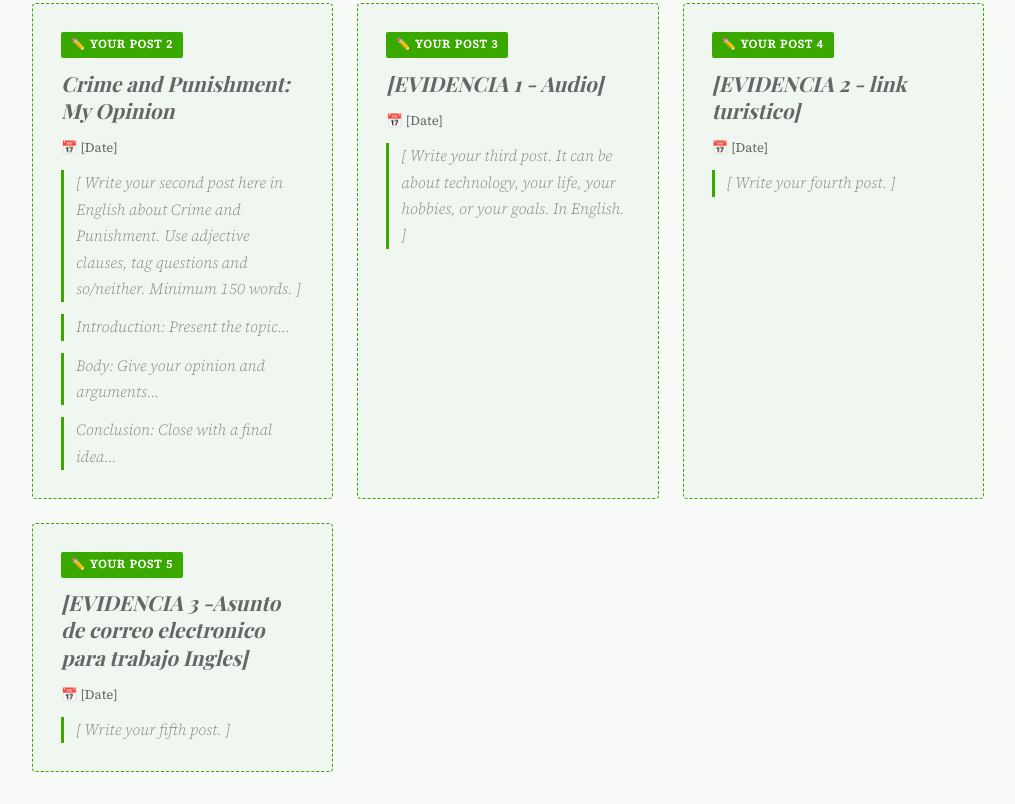
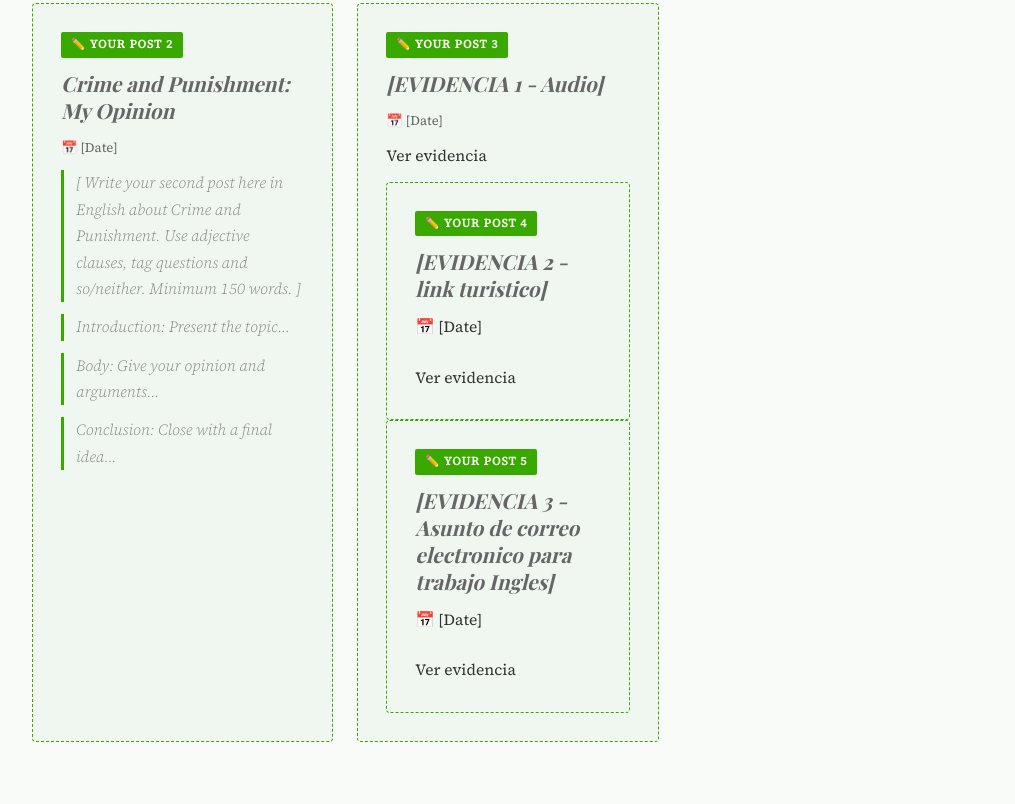
Before and after one commit to anipasv-blip/my-english-blog, a plain HTML site: page index.html in a window 1280 px wide. Shown: the part 2076-2880 px from the top of the page, without its empty margins (132-1147 px from the left). Drawn offline with nearby package versions, Linux system fonts and the light colour scheme.

Commit message:
Update index.html

```diff
--- a/index.html
+++ b/index.html
@@ -124,9 +124,11 @@
           <h3 class="post-title post-placeholder">[EVIDENCIA 1 - Audio]</h3>
           <p class="post-date">📅 [Date]</p>
           <div class="post-body">
-            <p class="placeholder-text">[ Write your third post. It can be about technology, your life, your hobbies, or your goals. In English. ]</p>
-          </div>
-        </article>
+            <p>
+             <a href="EVIDENCIA 1 - Audio.pdf" target="_blank">
+             Ver evidencia
+              </a>
+            </p>
 
         <!-- POST 4 -->
         <article class="post-card template">
@@ -134,7 +136,11 @@
           <h3 class="post-title post-placeholder">[EVIDENCIA 2 - link turistico]</h3>
           <p class="post-date">📅 [Date]</p>
           <div class="post-body">
-            <p class="placeholder-text">[ Write your fourth post. ]</p>
+           <p>
+             <a href="EVIDENCIA 2 - link turistico.pdf" target="_blank">
+             Ver evidencia
+            </a>
+         </p>
           </div>
         </article>
 
@@ -144,7 +150,11 @@
           <h3 class="post-title post-placeholder">[EVIDENCIA 3 -Asunto de correo electronico para trabajo Ingles]</h3>
           <p class="post-date">📅 [Date]</p>
           <div class="post-body">
-            <p class="placeholder-text">[ Write your fifth post. ]</p>
+            <p>
+             <a href="EVIDENCIA 3 - Asunto de correo electronico para trabajo Ingles.pdf" target="_blank">
+             Ver evidencia
+             </a>
+           </p>
           </div>
         </article>
 
```
